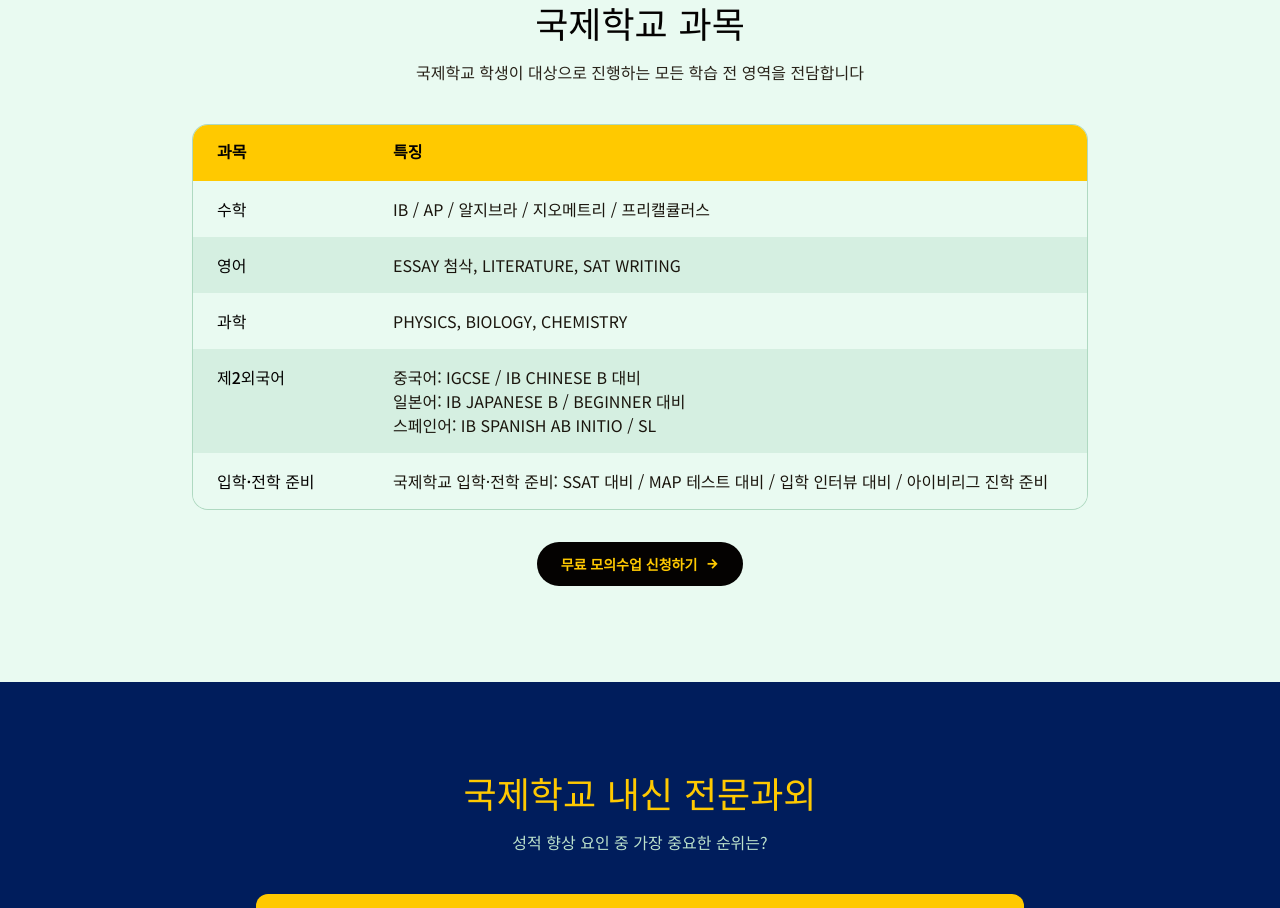
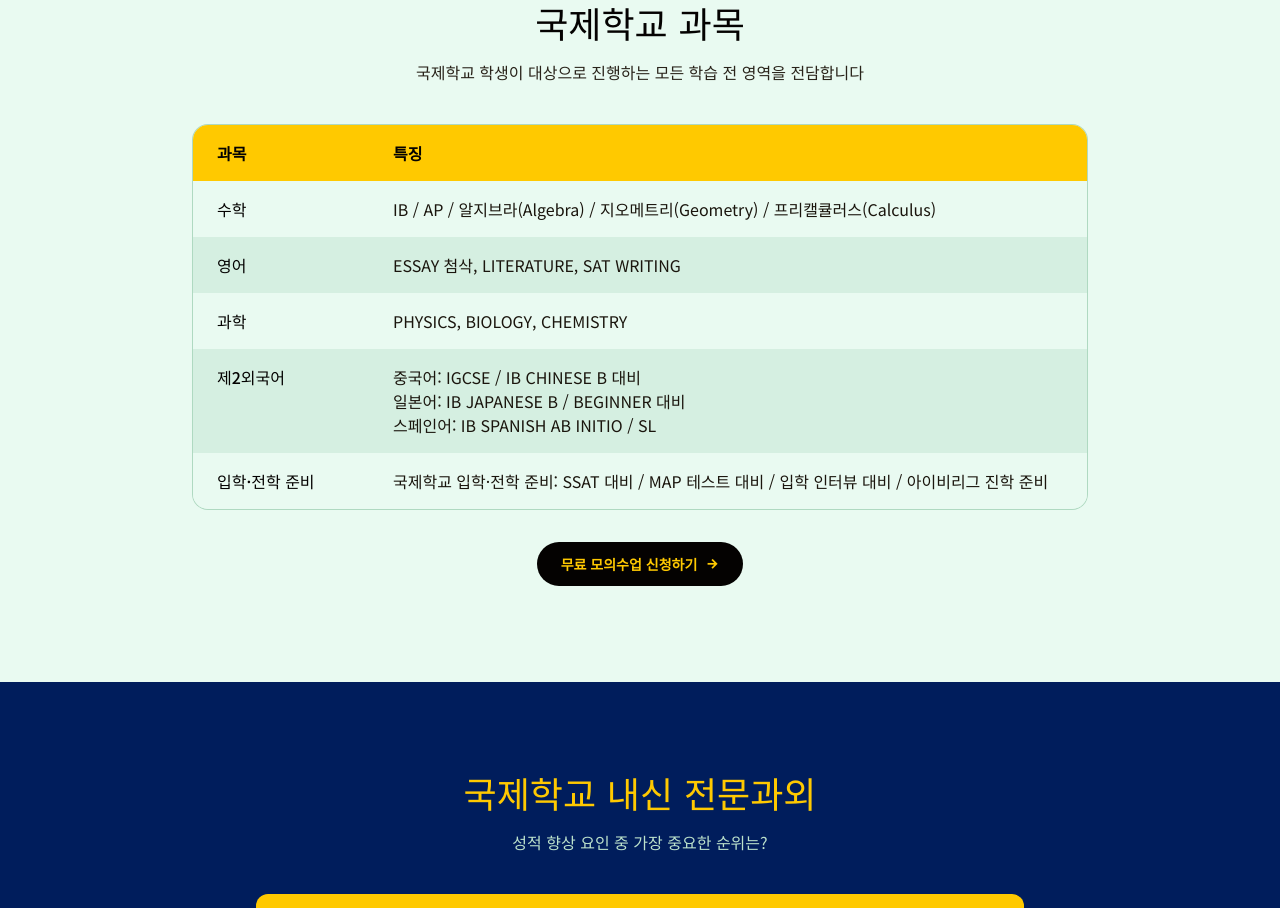
Before and after one commit to hasa080525-ctrl/global, a React (Vite) app: page / in a window 1280 px wide. Shown: the part 8880-9788 px from the top of the page. Built offline with nearby package versions, Linux system fonts and the light colour scheme.

Commit message:
Add English terms to math subjects and fix table header font
- Show Algebra/Geometry/Calculus alongside their Korean names
- Switch subject table header font from Black Han Sans to body font,
  which was rendering illegibly at this small size

```diff
--- a/src/pages/home/components/Subjects.tsx
+++ b/src/pages/home/components/Subjects.tsx
@@ -1,7 +1,7 @@
 const ROWS = [
   {
     subject: "수학",
-    detail: "IB / AP / 알지브라 / 지오메트리 / 프리캘큘러스",
+    detail: "IB / AP / 알지브라(Algebra) / 지오메트리(Geometry) / 프리캘큘러스(Calculus)",
   },
   {
     subject: "영어",
@@ -43,10 +43,10 @@ export default function Subjects() {
           <table className="w-full text-sm md:text-base">
             <thead>
               <tr className="bg-primary-500 text-foreground-950">
-                <th className="w-32 md:w-44 px-4 md:px-6 py-4 font-heading">
+                <th className="w-32 md:w-44 px-4 md:px-6 py-4 font-body font-bold">
                   과목
                 </th>
-                <th className="px-4 md:px-6 py-4 font-heading">특징</th>
+                <th className="px-4 md:px-6 py-4 font-body font-bold">특징</th>
               </tr>
             </thead>
             <tbody>
```
